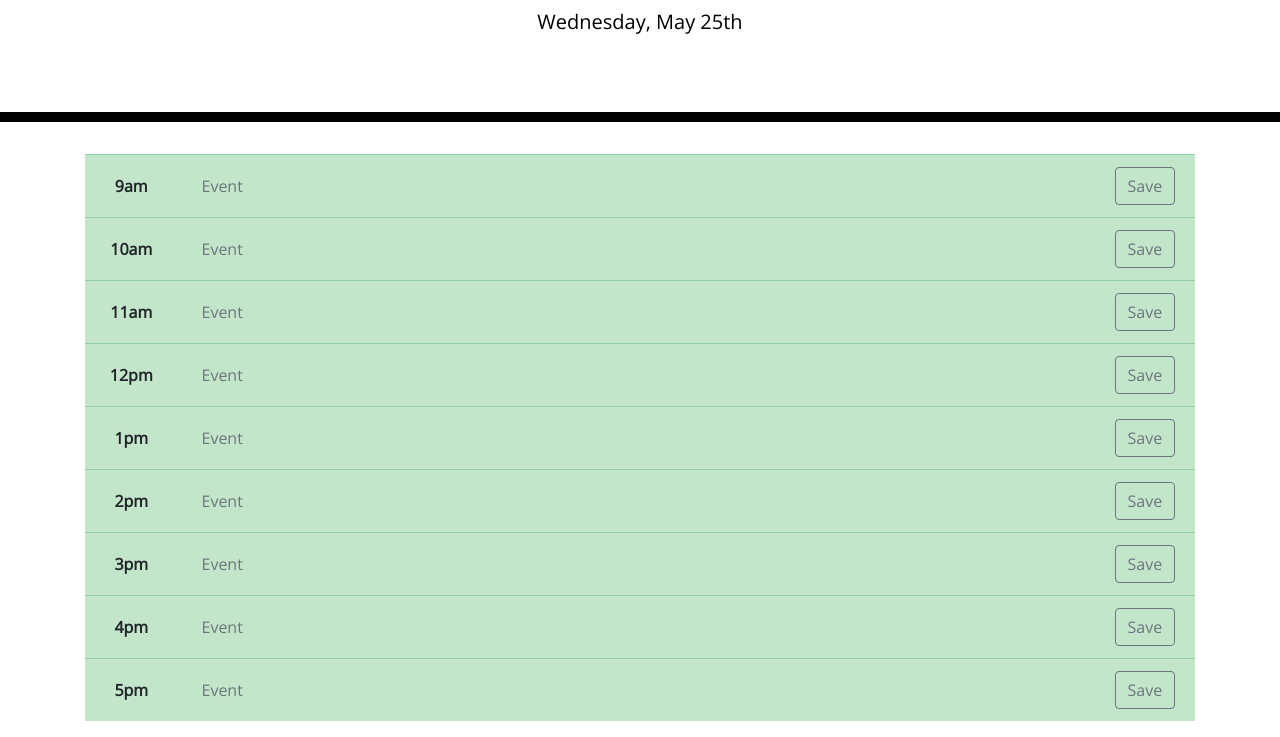
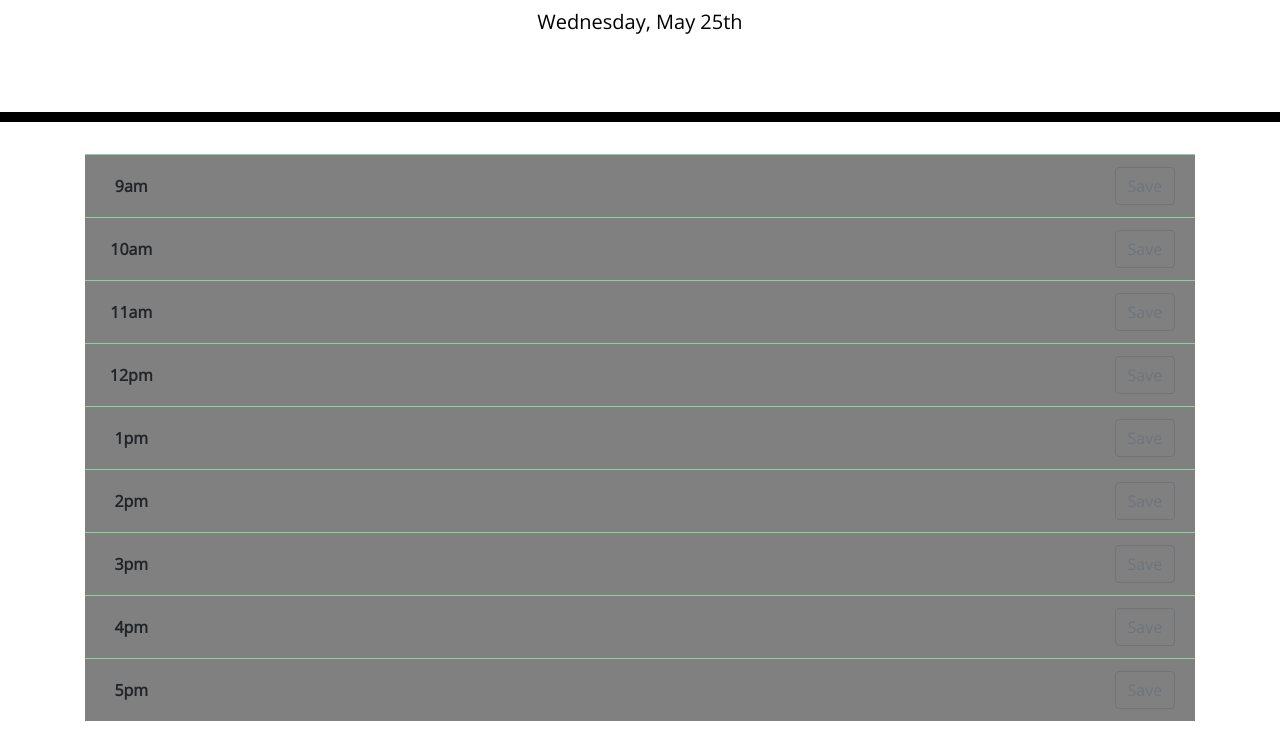
Before and after one commit to monaco-vin/workDayScheduler, a plain HTML site: page index.html in a window 1280 px wide. Shown: the part 182-919 px from the top of the page. Drawn offline with nearby package versions, Linux system fonts and the light colour scheme.

Commit message:
ADD final workDay Calendar

```diff
--- a/index.html
+++ b/index.html
@@ -19,56 +19,56 @@
     </header>
     <div class="container">
     <table class="table table-success col-12">
-      <tr class="row-lg">
+      <tr id="nineAm" class="row-lg" data-time="09">
         <th scope="row" class="col-1 text-center align-middle">9am</th>
-        <td class="col-10" id = "eventSave" class="input-group"><input id="textInput" type="text" class="form-control bg-transparent text-dark border-0" placeholder="Event"></td>
-        <td class="col-1"><button onclick="getInputFromTextBox()" class="btn btn-outline-secondary" type="button">Save</button></td>
+        <td class="col-10" id = "eventSave" class="input-group"><input id="9am" type="text" class="form-control bg-transparent text-dark border-0" placeholder="Event"></td>
+        <td class="col-1"><button onclick="getInputFromTextBox(this, '9am')" class="btn btn-outline-secondary" type="button">Save</button></td>
       </tr>
-      <tr class="row-lg">
+      <tr id="tenAm" class="row-lg" data-time="10">
         <th scope="row" class="col-1 text-center align-middle">10am</th>
-        <td class="col-10" class="input-group"><input type="text" class="form-control bg-transparent text-dark border-0" placeholder="Event"></td>
-        <td class="col-1"><button class="btn btn-outline-secondary" type="button">Save</button></td>
+        <td class="col-10" class="input-group"><input id="10am" type="text" class="form-control bg-transparent text-dark border-0" placeholder="Event"></td>
+        <td class="col-1"><button onclick="getInputFromTextBox(this, '10am')" class="btn btn-outline-secondary" type="button">Save</button></td>
       </tr>
-      <tr class="row-lg">
+      <tr id="elevenAm" class="row-lg" data-time="11">
         <th scope="row" class="col-1 text-center align-middle">11am</th>
-        <td class="col-10" class="input-group"><input type="text" class="form-control bg-transparent text-dark border-0" placeholder="Event"></td>
-        <td class="col-1"><button class="btn btn-outline-secondary" type="button">Save</button></td>
+        <td class="col-10" class="input-group"><input id="11am" type="text" class="form-control bg-transparent text-dark border-0" placeholder="Event"></td>
+        <td class="col-1"><button onclick="getInputFromTextBox(this, '11am')" class="btn btn-outline-secondary" type="button">Save</button></td>
       </tr>
-      <tr class="row-lg">
+      <tr id="twelvePm" class="row-lg" data-time="12">
         <th scope="row" class="col-1 text-center align-middle">12pm</th>
-        <td class="col-10" class="input-group"><input type="text" class="form-control bg-transparent text-dark border-0" placeholder="Event"></td>
-        <td class="col-1"><button class="btn btn-outline-secondary" type="button">Save</button></td>
+        <td class="col-10" class="input-group"><input id="12pm" type="text" class="form-control bg-transparent text-dark border-0" placeholder="Event"></td>
+        <td class="col-1"><button onclick="getInputFromTextBox(this, '12pm')" class="btn btn-outline-secondary" type="button">Save</button></td>
       </tr>
-      <tr class="row-lg">
+      <tr id="onePm" class="row-lg" data-time="13">
         <th scope="row" class="col-1 text-center align-middle">1pm</th>
-        <td class="col-10" class="input-group"><input type="text" class="form-control bg-transparent text-dark border-0" placeholder="Event"></td>
-        <td class="col-1"><button class="btn btn-outline-secondary" type="button">Save</button></td>
+        <td class="col-10" class="input-group"><input id="1pm" type="text" class="form-control bg-transparent text-dark border-0" placeholder="Event"></td>
+        <td class="col-1"><button onclick="getInputFromTextBox(this, '1pm')" class="btn btn-outline-secondary" type="button">Save</button></td>
       </tr>
-      <tr class="row-lg">
-        <th scope="row" class="col-1 text-center align-middle">2pm</th>
-        <td class="col-10" class="input-group"><input type="text" class="form-control bg-transparent text-dark border-0" placeholder="Event"></td>
-        <td class="col-1"><button class="btn btn-outline-secondary" type="button">Save</button></td>
+      <tr class="row-lg" data-time="14">
+        <th id="twoPm" scope="row" class="col-1 text-center align-middle">2pm</th>
+        <td class="col-10" class="input-group"><input id="2pm" type="text" class="form-control bg-transparent text-dark border-0" placeholder="Event"></td>
+        <td class="col-1"><button onclick="getInputFromTextBox(this, '2pm')"class="btn btn-outline-secondary" type="button">Save</button></td>
       </tr>
-      <tr class="row-lg">
+      <tr id="threePm" class="row-lg" data-time="15">
         <th scope="row" class="col-1 text-center align-middle">3pm</th>
-        <td class="col-10" class="input-group"><input type="text" class="form-control bg-transparent text-dark border-0" placeholder="Event"></td>
-        <td class="col-1"><button class="btn btn-outline-secondary" type="button">Save</button></td>
+        <td class="col-10" class="input-group"><input id="3pm" type="text" class="form-control bg-transparent text-dark border-0" placeholder="Event"></td>
+        <td class="col-1"><button onclick="getInputFromTextBox(this, '3pm')" class="btn btn-outline-secondary" type="button">Save</button></td>
       </tr>
-      <tr class="row-lg">
+      <tr id="fourPm" class="row-lg" data-time="16">
         <th scope="row" class="col-1 text-center align-middle">4pm</th>
-        <td class="col-10" class="input-group"><input type="text" class="form-control bg-transparent text-dark border-0" placeholder="Event"></td>
-        <td class="col-1"><button class="btn btn-outline-secondary" type="button">Save</button></td>
+        <td class="col-10" class="input-group"><input id="4pm" type="text" class="form-control bg-transparent text-dark border-0" placeholder="Event"></td>
+        <td class="col-1"><button onclick="getInputFromTextBox(this, '4pm')" class="btn btn-outline-secondary" type="button">Save</button></td>
       </tr>
-      <tr class="row-lg">
+      <tr id="fivePm" class="row-lg" data-time="17">
         <th scope="row" class="col-1 text-center align-middle">5pm</th>
-        <td class="col-10" class="input-group"><input type="text" class="form-control bg-transparent text-dark border-0" placeholder="Event"></td>
-        <td class="col-1"><button class="btn btn-outline-secondary" type="button">Save</button></td>
+        <td class="col-10" class="input-group"><input id="5pm" type="text" class="form-control bg-transparent text-dark border-0" placeholder="Event"></td>
+        <td class="col-1"><button onclick="getInputFromTextBox(this, '5pm')" class="btn btn-outline-secondary" type="button">Save</button></td>
       </tr>
     </table>
     </div>
 
     <script src="https://cdnjs.cloudflare.com/ajax/libs/jquery/3.2.1/jquery.min.js"></script>
-    <script src="https://cdnjs.cloudflare.com/ajax/libs/moment.js/2.24.0/moment.min.js"></script>
+    <script src="https://cdnjs.cloudflare.com/ajax/libs/moment.js/2.29.3/moment-with-locales.min.js" integrity="sha512-vFABRuf5oGUaztndx4KoAEUVQnOvAIFs59y4tO0DILGWhQiFnFHiR+ZJfxLDyJlXgeut9Z07Svuvm+1Jv89w5g==" crossorigin="anonymous" referrerpolicy="no-referrer"></script>
     <script src="./script.js"></script>
   </body>
 </html>
--- a/script.js
+++ b/script.js
@@ -1,8 +1,36 @@
-
+const timeBlocks = document.getElementsByClassName("row-lg");
 var currentDaytime = moment().format('dddd, MMMM Do');
 $("#currentDay").text(currentDaytime);
 
-function getInputFromTextBox() {
-    var moveIt = document.getElementById("textInput").value;
-    document.getElementById("eventSave").value = moveIt
+function activityLoads(){
+    var currentTime = moment().format('HH');
+    console.log(currentTime)
+    for(var i = 0; i < timeBlocks.length; i++){
+        var blockTime = parseInt(timeBlocks[i].getAttribute("data-time"))
+        if (blockTime < parseInt(currentTime)){
+            timeBlocks[i].style.backgroundColor = "gray"
+        }
+        if (blockTime === parseInt(currentTime)){
+            timeBlocks[i].style.backgroundColor = "red"
+        }
+        if (blockTime < 12){
+            var time = blockTime + "am";
+        }
+        else if (blockTime == 12){
+            time = blockTime + "pm";
+        }
+        else {
+            time = blockTime - 12 + "pm";
+        }
+        var storedNotes = localStorage.getItem(time) || " ";
+        document.getElementById(time).value = storedNotes
+    }
 }
+
+function getInputFromTextBox(element, time) {
+    console.log(element)
+    var text = element.parentElement.parentElement.children[1].children[0].value;
+    localStorage.setItem(time, text)
+}
+
+window.addEventListener('load', activityLoads)
```
